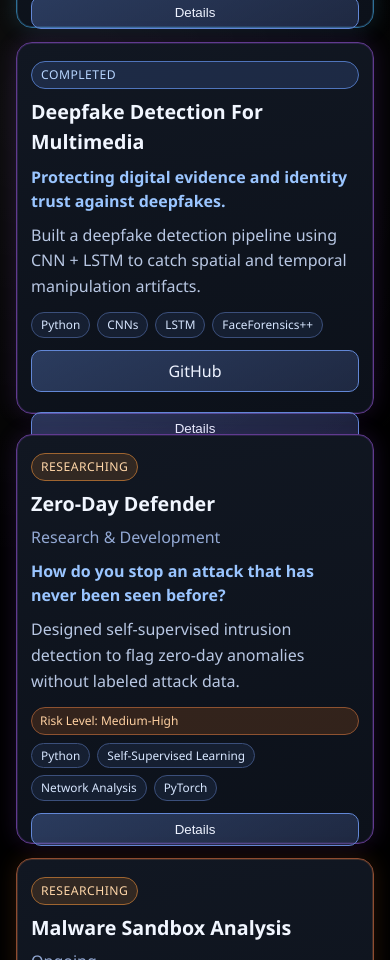
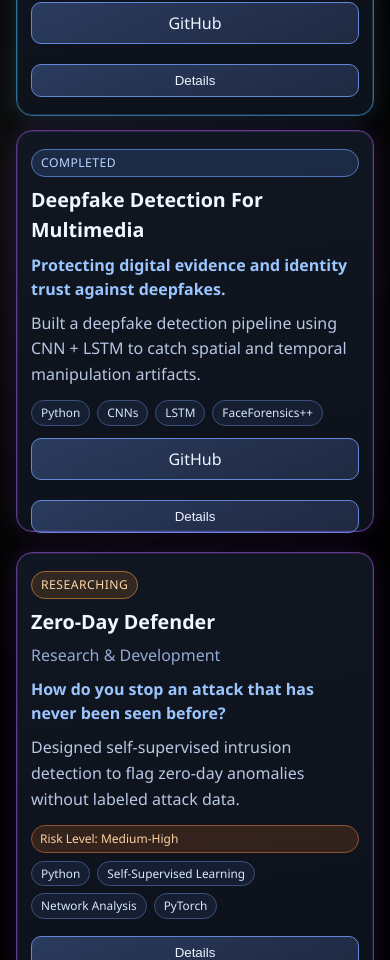
Before and after one commit to payal-315/Portfolio, a React (Vite) app in the folder my-portfolio/: page /projects in a window 390 px wide. Shown: the part 1040-2000 px from the top of the page. Built offline with nearby package versions, Linux system fonts and the light colour scheme.

Commit message:
Adjust project cards and mobile desktop hero layout

```diff
--- a/my-portfolio/src/App.css
+++ b/my-portfolio/src/App.css
@@ -648,28 +648,28 @@ main {
 }
 
 .project-card {
-  min-height: 320px;
-  min-height: var(--project-card-height, 320px);
+  min-height: 340px;
+  min-height: var(--project-card-height, 340px);
   perspective: 1000px;
 }
 
 .research-card-extended {
-  min-height: 360px;
-  min-height: var(--project-card-height, 360px);
+  min-height: 380px;
+  min-height: var(--project-card-height, 380px);
 }
 
 .project-card-inner {
   position: relative;
   width: 100%;
-  min-height: 320px;
-  min-height: var(--project-card-height, 320px);
+  min-height: 340px;
+  min-height: var(--project-card-height, 340px);
   transform-style: preserve-3d;
   transition: transform 0.5s ease;
 }
 
 .research-card-extended .project-card-inner {
-  min-height: 360px;
-  min-height: var(--project-card-height, 360px);
+  min-height: 380px;
+  min-height: var(--project-card-height, 380px);
 }
 
 .project-card.is-flipped .project-card-inner {
@@ -1371,6 +1371,25 @@ main {
 
   .skills-highlight-row {
     grid-template-columns: repeat(2, minmax(0, 1fr));
+  }
+}
+
+@media (hover: none) and (pointer: coarse) and (min-width: 900px) {
+  .speech-cloud {
+    width: min(620px, 56vw);
+    left: clamp(320px, 38vw, 452px);
+  }
+
+  .speech-cloud::before {
+    display: none;
+  }
+
+  .speech-cloud::after {
+    display: block;
+    width: 32px;
+    height: 32px;
+    left: -34px;
+    top: 226px;
   }
 }
 
@@ -1904,12 +1923,12 @@ main {
 
   .project-card,
   .project-card-inner {
-    min-height: var(--project-card-height, 372px);
+    min-height: var(--project-card-height, 404px);
   }
 
   .research-card-extended,
   .research-card-extended .project-card-inner {
-    min-height: var(--project-card-height, 410px);
+    min-height: var(--project-card-height, 442px);
   }
 
   .project-card-inner {
--- a/my-portfolio/src/pages/ProjectsPage.jsx
+++ b/my-portfolio/src/pages/ProjectsPage.jsx
@@ -1,4 +1,4 @@
-import { useState } from 'react'
+import { useEffect, useRef, useState } from 'react'
 
 const liveProjects = [
   {
@@ -78,6 +78,56 @@ const researchProjects = [
 
 function ProjectsPage() {
   const [flippedCard, setFlippedCard] = useState(null)
+  const cardRefs = useRef({})
+
+  useEffect(() => {
+    const updateCardHeights = () => {
+      Object.values(cardRefs.current).forEach((entry) => {
+        if (!entry?.card || !entry?.front || !entry?.back) {
+          return
+        }
+
+        const frontHeight = entry.front.scrollHeight
+        const backHeight = entry.back.scrollHeight
+        entry.card.style.setProperty('--project-card-height', `${Math.max(frontHeight, backHeight)}px`)
+      })
+    }
+
+    updateCardHeights()
+    window.addEventListener('resize', updateCardHeights)
+
+    return () => {
+      window.removeEventListener('resize', updateCardHeights)
+    }
+  }, [])
+
+  useEffect(() => {
+    const frameId = window.requestAnimationFrame(() => {
+      Object.values(cardRefs.current).forEach((entry) => {
+        if (!entry?.card || !entry?.front || !entry?.back) {
+          return
+        }
+
+        const frontHeight = entry.front.scrollHeight
+        const backHeight = entry.back.scrollHeight
+        entry.card.style.setProperty('--project-card-height', `${Math.max(frontHeight, backHeight)}px`)
+      })
+    })
+
+    return () => {
+      window.cancelAnimationFrame(frameId)
+    }
+  }, [flippedCard])
+
+  const registerCardPart = (key, part) => (node) => {
+    if (!cardRefs.current[key]) {
+      cardRefs.current[key] = {}
+    }
+
+    if (node) {
+      cardRefs.current[key][part] = node
+    }
+  }
 
   return (
     <main className="projects-page">
@@ -95,9 +145,10 @@ function ProjectsPage() {
             key={project.key}
             className={`project-card project-${project.type} ${flippedCard === project.key ? 'is-flipped' : ''}`}
             aria-label={project.title}
+            ref={registerCardPart(project.key, 'card')}
           >
             <div className="project-card-inner">
-              <div className="project-front">
+              <div className="project-front" ref={registerCardPart(project.key, 'front')}>
                 <span className={`status-badge status-${project.status.toLowerCase()}`}>
                   {project.status}
                 </span>
@@ -142,7 +193,7 @@ function ProjectsPage() {
                   </button>
                 </div>
               </div>
-              <div className="project-back">
+              <div className="project-back" ref={registerCardPart(project.key, 'back')}>
                 <h3>Technical Challenge</h3>
                 <p>{project.challenge}</p>
                 <button className="details-btn" onClick={() => setFlippedCard(null)}>
@@ -159,9 +210,10 @@ function ProjectsPage() {
           <article
             key={project.key}
             className={`project-card research-card-extended project-${project.type} ${flippedCard === project.key ? 'is-flipped' : ''}`}
+            ref={registerCardPart(project.key, 'card')}
           >
             <div className="project-card-inner">
-              <div className="project-front">
+              <div className="project-front" ref={registerCardPart(project.key, 'front')}>
                 <header>
                   <span className={`status-badge status-${project.status.toLowerCase()}`}>
                     {project.status}
@@ -200,7 +252,7 @@ function ProjectsPage() {
                   </button>
                 </div>
               </div>
-              <div className="project-back">
+              <div className="project-back" ref={registerCardPart(project.key, 'back')}>
                 <h3>Technical Challenge</h3>
                 <p>{project.challenge}</p>
                 <div className="visual-note">{project.visual}</div>
```
